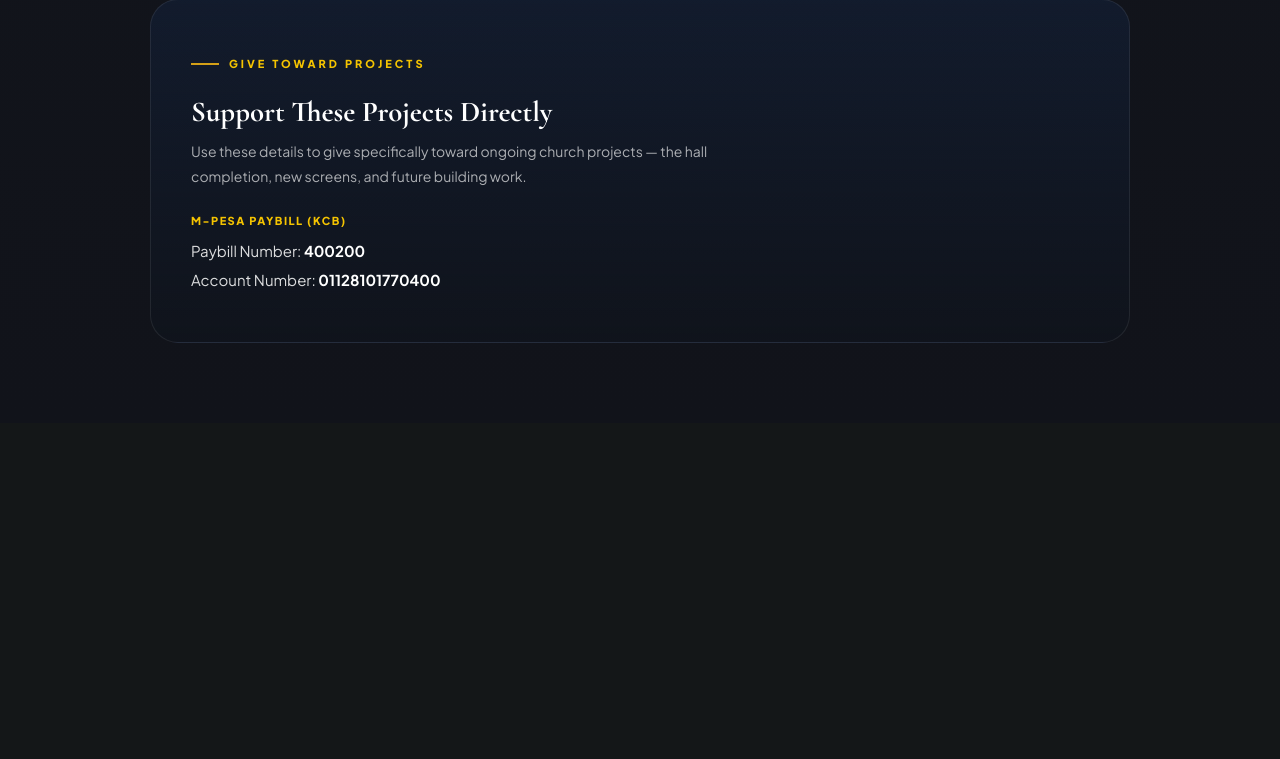
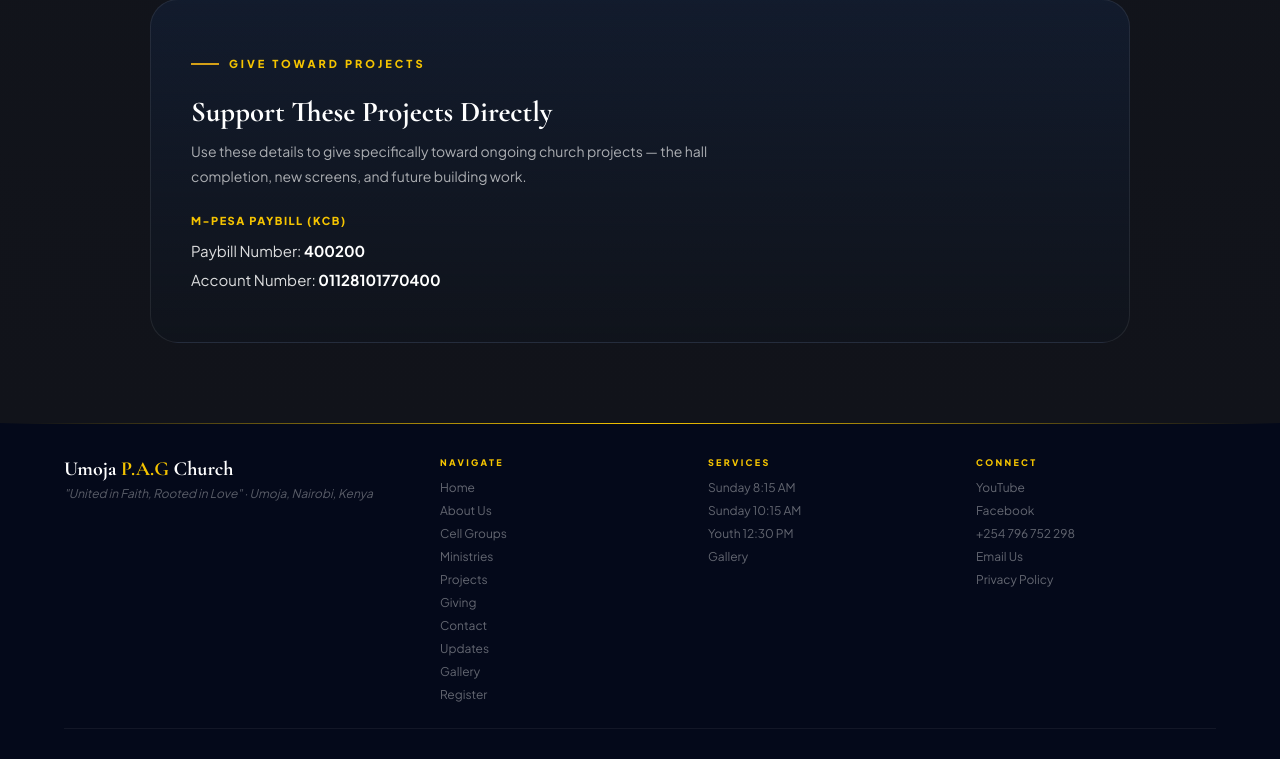
Before and after one commit to smiling-cmd/umoja-pag-website, a PHP site: page /projects.html in a window 1280 px wide. Shown: the part 2063-2822 px from the top of the page. Before the commit the page ends 2406 px from the top, so only its background shows below. Run offline with PHP 8.4, Linux system fonts and the light colour scheme.

Commit message:
main updates
color change no in giving section from blue to white.   facebook to youtube

```diff
--- a/index.css
+++ b/index.css
@@ -1970,7 +1970,7 @@ nav.scrolled .nav-toggle.open span {
 }
 .method-detail {
   font-size: 14px;
-  color: #f9fbfe;
+  color: #3a4155;
   line-height: 1.85;
 }
 .method-code {
--- a/projects.html
+++ b/projects.html
@@ -168,5 +168,45 @@
         </div>
       </div>
     </main>
+
+    <!-- FOOTER -->
+    <footer>
+      <div class="footer-grid">
+        <div class="footer-brand">
+          <div class="footer-brand-name">Umoja <span>P.A.G</span> Church</div>
+          <div class="footer-tagline">
+            "United in Faith, Rooted in Love" · Umoja, Nairobi, Kenya
+          </div>
+        </div>
+        <div class="footer-col">
+          <h4>Navigate</h4>
+          <a href="index.html">Home</a><a href="index.html#about">About Us</a
+          ><a href="index.html#cell-groups">Cell Groups</a><a href="index.html#ministries">Ministries</a><a href="index.html#projects">Projects</a
+          ><a href="index.html#giving">Giving</a><a href="index.html#contact">Contact</a
+          ><a href="index.html#updates">Updates</a><a href="index.html#gallery">Gallery</a><a href="index.html#register">Register</a>
+        </div>
+        <div class="footer-col">
+          <h4>Services</h4>
+          <a href="index.html#home">Sunday 8:15 AM</a><a href="index.html#home">Sunday 10:15 AM</a
+          ><a href="index.html#home">Youth 12:30 PM</a><a href="index.html#gallery">Gallery</a>
+        </div>
+        <div class="footer-col">
+          <h4>Connect</h4>
+          <a
+            href="http://www.youtube.com/@umojapagchurch3626"
+            target="_blank"
+            rel="noopener"
+            >YouTube</a
+          ><a
+            href="https://web.facebook.com/umojapag.churchkenya/"
+            target="_blank"
+            rel="noopener"
+            >Facebook</a
+          ><a href="tel:+254796752298">+254 796 752 298</a
+          ><a href="mailto:info@umojapagchurch.org">Email Us</a
+          ><a href="privacy-policy.html">Privacy Policy</a>
+        </div>
+      </div>
+    </footer>
   </body>
 </html>
```
Also changed, not shown: index.html (+29 -43 lines), index.js (+12 -33 lines), robots.txt (renamed from robot.txt).
